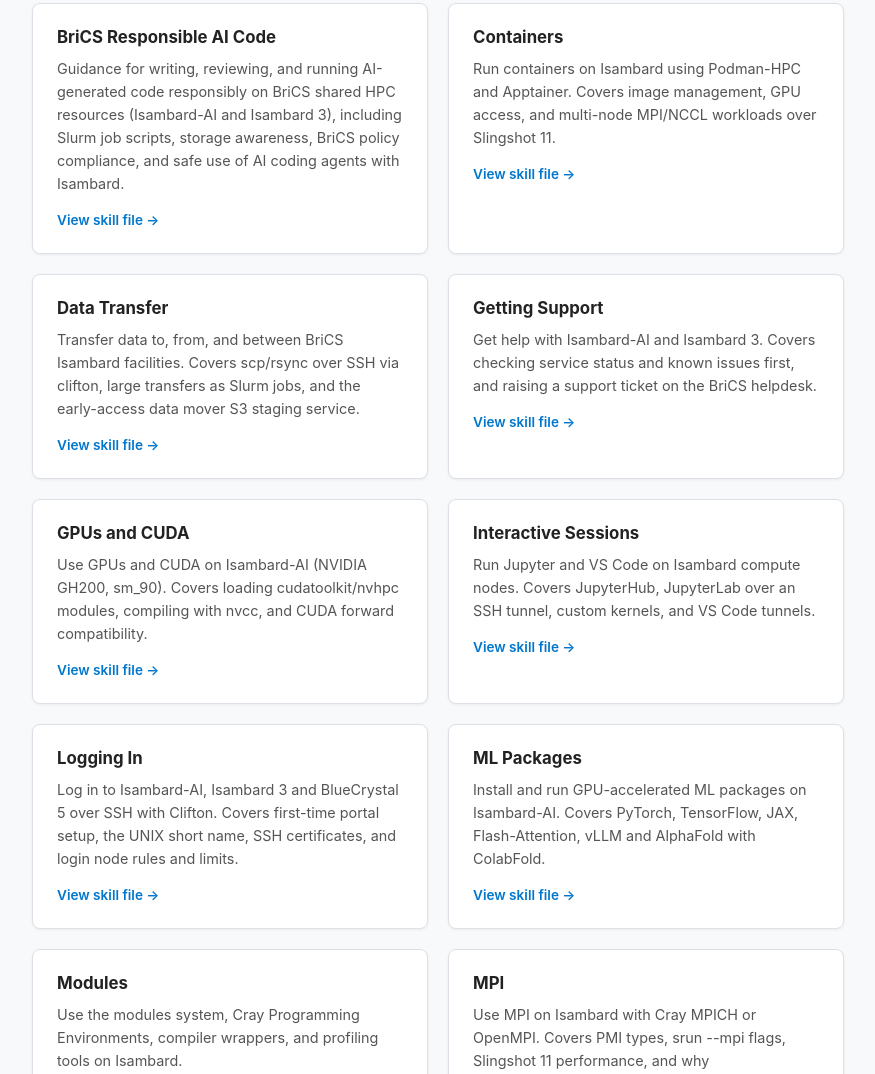
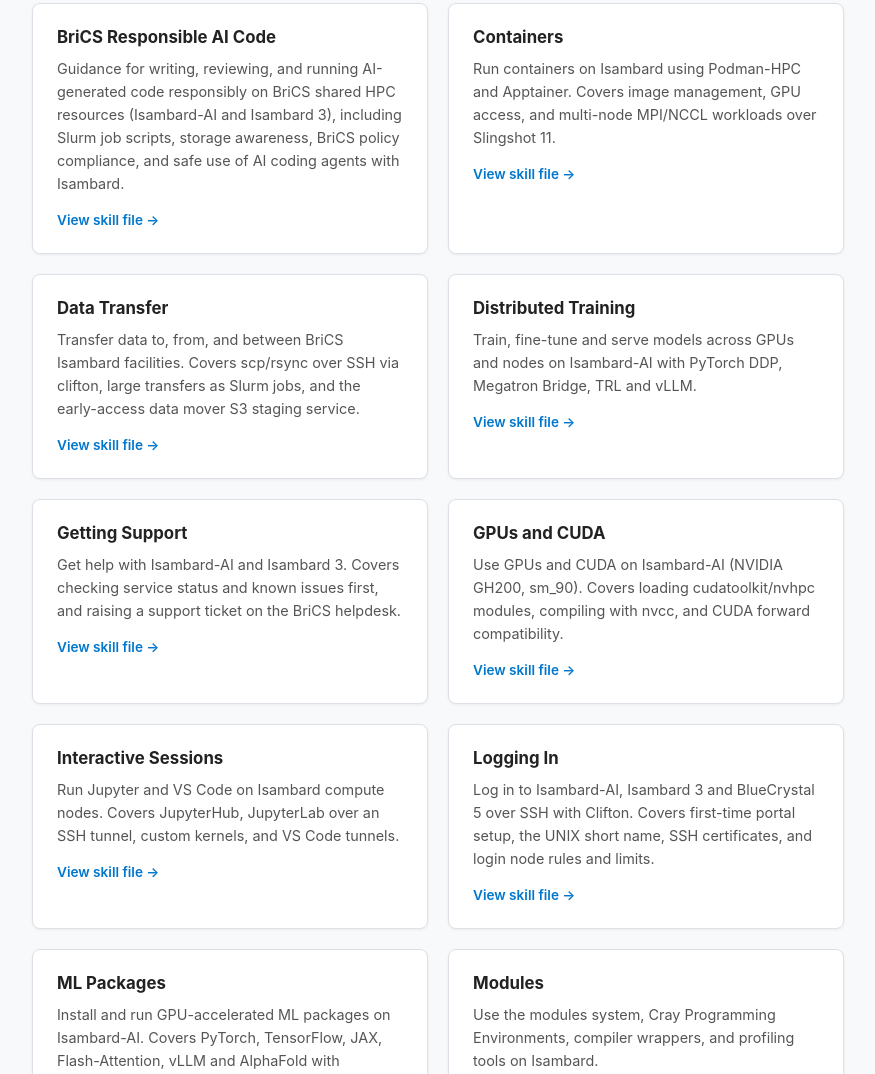
Before and after one commit to isambard-sc/skills.isambard.ac.uk, a plain HTML site: page site/index.html in a window 1280 px wide. Shown: the part 628-1702 px from the top of the page, without its empty margins (202-1077 px from the left). Drawn offline with Linux system fonts and the light colour scheme.

Commit message:
feat(distributed-training): add a skill for multi-GPU training and serving (#47)
Multi-node training and LLM work on Isambard-AI were only linked from the
cuda and nccl skills. This skill covers launching PyTorch DDP jobs with
srun, PMI ranks and NCCL, LLM pre-training with Megatron Bridge in the
NeMo container, QLoRA fine-tuning with TRL, vLLM serving on one node or
across nodes with Ray, and the BriCS shared weights and tutorial files.

Co-authored-by: Claude Opus 5.5 <noreply@anthropic.com>

```diff
--- a/site/index.html
+++ b/site/index.html
@@ -166,6 +166,15 @@
           jobs, and the early-access data mover S3 staging service.
         </p>
         <a href="plugins/isambard/skills/data-transfer/SKILL.md">View skill file &rarr;</a>
+      </div>
+
+      <div class="skill-card">
+        <h3>Distributed Training</h3>
+        <p>
+          Train, fine-tune and serve models across GPUs and nodes on
+          Isambard-AI with PyTorch DDP, Megatron Bridge, TRL and vLLM.
+        </p>
+        <a href="plugins/isambard/skills/distributed-training/SKILL.md">View skill file &rarr;</a>
       </div>
 
       <div class="skill-card">
--- a/site/marketplace.json
+++ b/site/marketplace.json
@@ -17,6 +17,11 @@
       "name": "Data Transfer",
       "description": "Transfer data to, from, and between BriCS Isambard facilities. Covers the standard scp/rsync-over-SSH workflow via clifton, submitting large transfers as Slurm jobs, and the early-access data mover S3 staging service (rclone, AWS CLI, and Netham).",
       "url": "https://skills.isambard.ac.uk/plugins/isambard/skills/data-transfer/SKILL.md"
+    },
+    {
+      "name": "Distributed Training",
+      "description": "Train, fine-tune and serve models across GPUs and nodes on Isambard-AI. Covers multi-node PyTorch DDP with srun and NCCL, LLM pre-training with Megatron Bridge, QLoRA fine-tuning with TRL, and vLLM serving on one or more nodes with Ray.",
+      "url": "https://skills.isambard.ac.uk/plugins/isambard/skills/distributed-training/SKILL.md"
     },
     {
       "name": "Getting Support",
```
Also changed, not shown: 2 other files.
